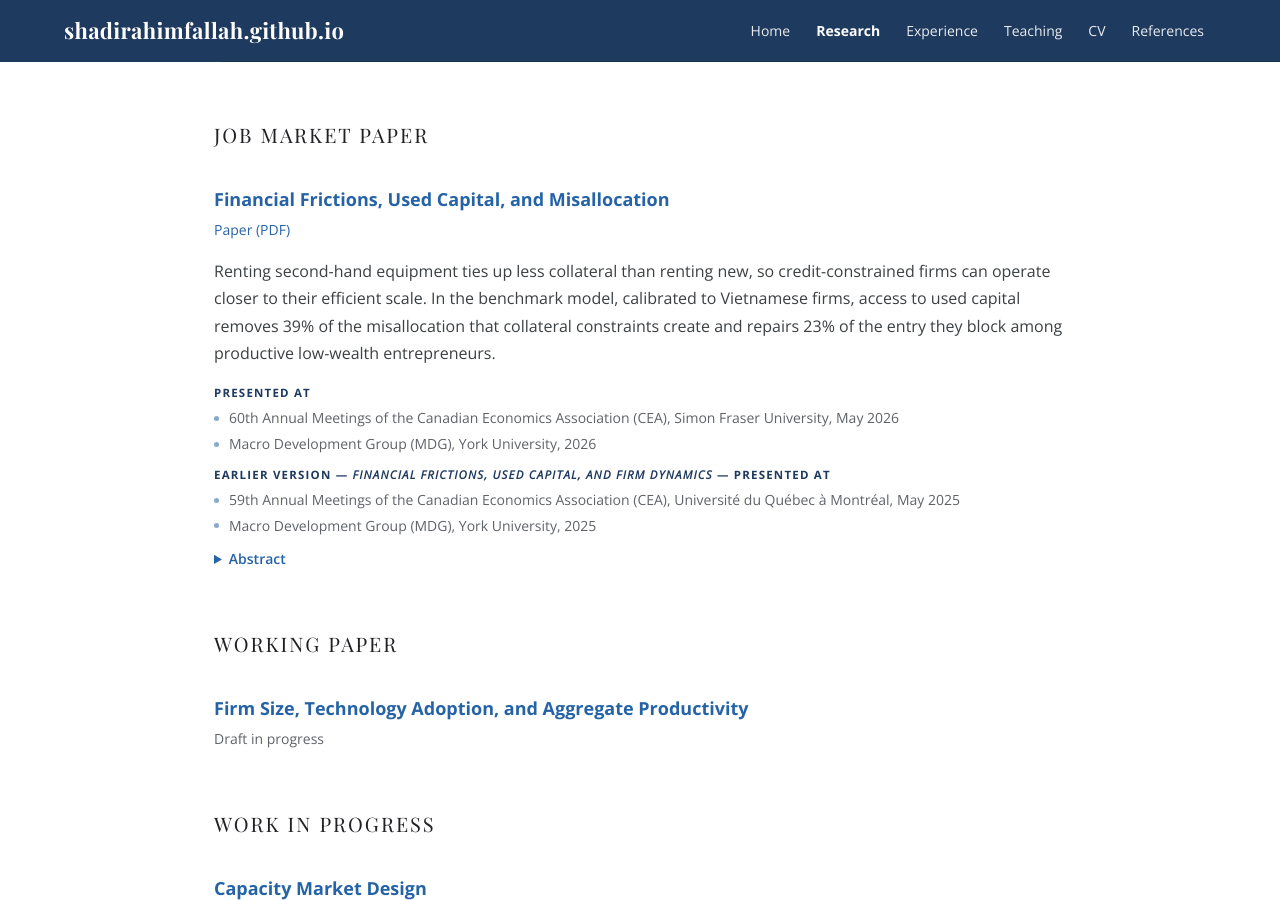
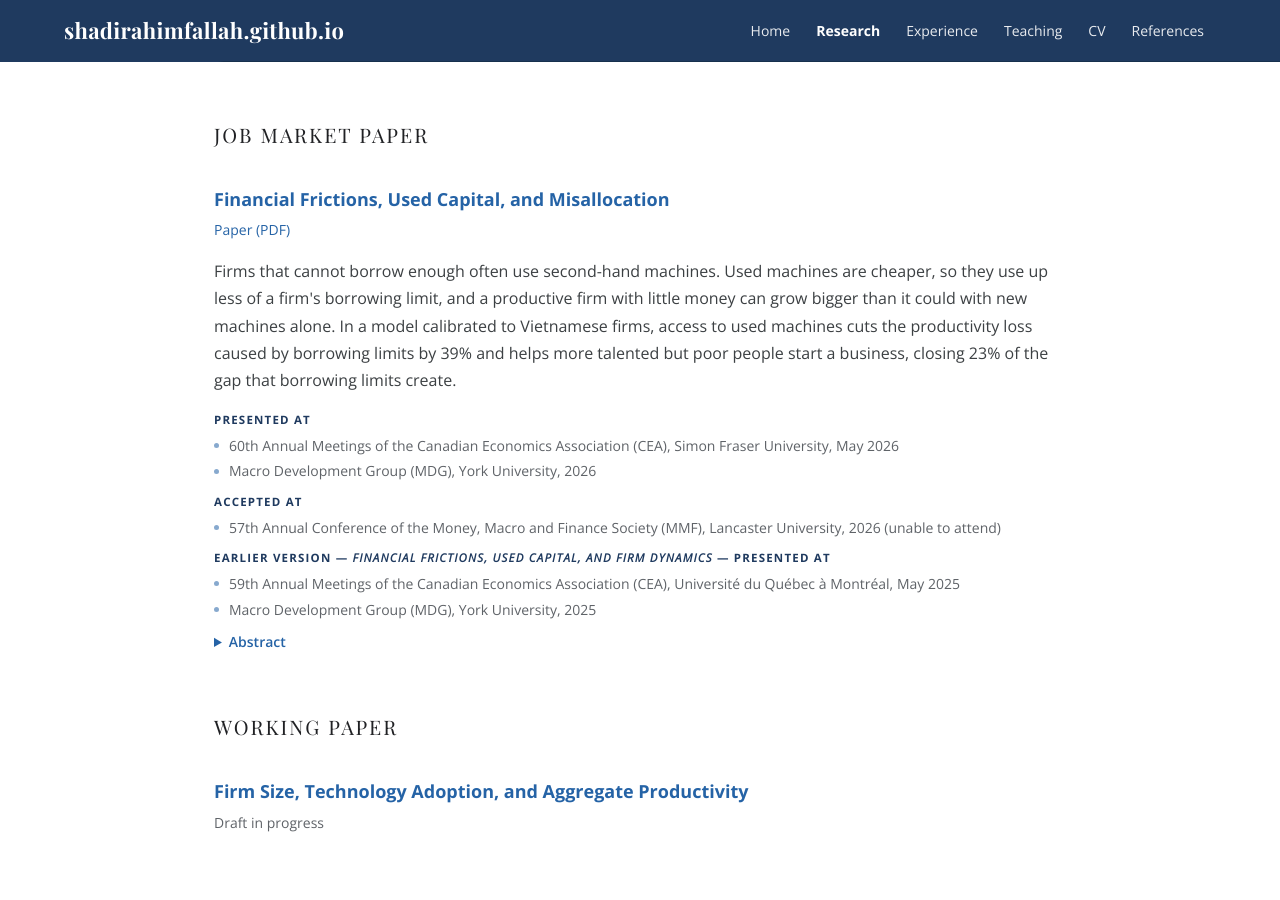
Before and after one commit to ShadiRahimfallah/ShadiRahimfallah.github.io, a Jekyll site: the page research.html, which Jekyll copies as it is, in a window 1280 px wide and 900 px high, scrolled down 310 px. Built offline with Jekyll 4.4.1, drawn with Linux system fonts in a browser that asks for light colours.

Commit message:
Add files via upload

```diff
--- a/research.html
+++ b/research.html
@@ -36,16 +36,24 @@
 
   <h3 class="item-title" id="jmp" style="scroll-margin-top: 160px">Financial Frictions, Used Capital, and Misallocation</h3>
   <p class="item-meta"><a href="files/Shadi_Rahimfallah_PhD_Econ_YorU_Jobmarket_Paper.pdf">Paper (PDF)</a></p>
-  <p>Renting second-hand equipment ties up less collateral than renting new, so credit-constrained
-  firms can operate closer to their efficient scale. In the benchmark model, calibrated to Vietnamese
-  firms, access to used capital removes 39% of the misallocation that collateral constraints create
-  and repairs 23% of the entry they block among productive low-wealth entrepreneurs.</p>
+  <p>Firms that cannot borrow enough often use second-hand machines. Used machines are cheaper, so
+  they use up less of a firm's borrowing limit, and a productive firm with little money can grow
+  bigger than it could with new machines alone. In a model calibrated to Vietnamese firms, access to
+  used machines cuts the productivity loss caused by borrowing limits by 39% and helps more talented
+  but poor people start a business, closing 23% of the gap that borrowing limits create.</p>
   <div class="venues">
     <p class="venue-label">Presented at</p>
     <ul class="venue-list">
       <li>60th Annual Meetings of the Canadian Economics Association (CEA), Simon Fraser
       University, May 2026</li>
       <li>Macro Development Group (MDG), York University, 2026</li>
+    </ul>
+  </div>
+  <div class="venues">
+    <p class="venue-label">Accepted at</p>
+    <ul class="venue-list">
+      <li>57th Annual Conference of the Money, Macro and Finance Society (MMF), Lancaster
+      University, 2026 (unable to attend)</li>
     </ul>
   </div>
   <div class="venues">
@@ -60,7 +68,7 @@
     <summary>Abstract</summary>
     <p>Standard macro-finance models treat capital as homogeneous. Financially constrained firms
     can therefore adjust only the quantity of capital they operate, not its vintage. This assumption
-    is at odds with the data: young, small, and credit-excluded firms use second-hand equipment
+    is at odds with the data: young, small, and likely constrained firms use second-hand equipment
     disproportionately. I build a dynamic macro-finance model in which firms rent both new and used
     capital. Second-hand capital lets constrained firms operate closer to their efficient scale,
     even when they cannot meet the collateral requirements for new capital. It thereby reduces the
```
